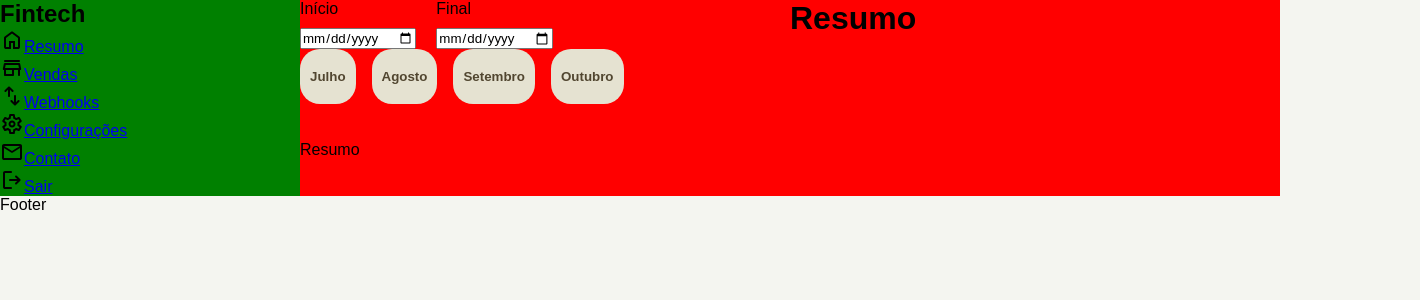
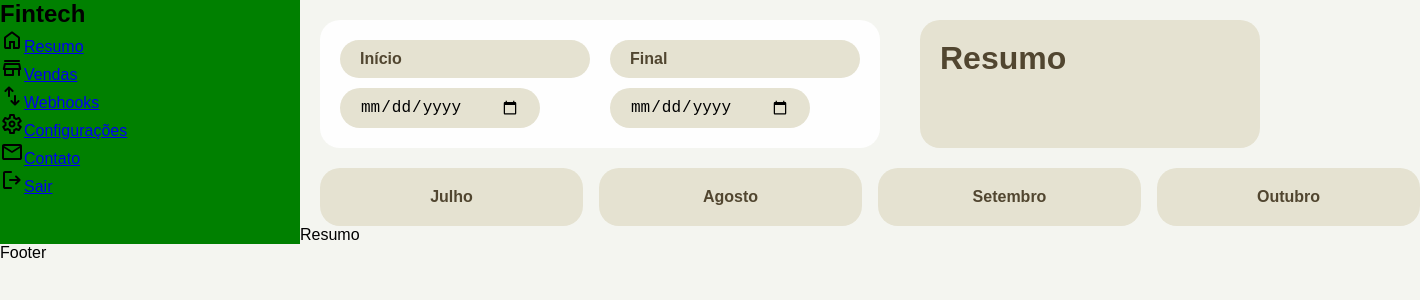
Before and after one commit to iamphelipe/fintech, a React (Vite) app: page / in a window 1280 px wide. Shown: the top 300 px of the page, 1420 px wide, since content can reach past the window. Built offline with nearby package versions, Linux system fonts and the light colour scheme; no server answers.

Commit message:
feature header btns styles already

```diff
--- a/src/App.css
+++ b/src/App.css
@@ -27,6 +27,16 @@ body {
 
 .menu-box {
    display: grid;
+   grid-template-columns: 1fr;
+   background-color: var(--color-1);
+}
+
+form {
+   display: grid;
    grid-template-columns: 1fr 1fr;
-   background-color: red;
 }
+
+button {
+   font-weight: 800;
+   font-size: 1rem;
+}
--- a/src/App.tsx
+++ b/src/App.tsx
@@ -16,7 +16,6 @@ function App() {
           <Sidebar />
           <div className="menu-box">
             <Header />
-            <h1>Resumo</h1>
             <main>
               <Routes>
                 <Route path="/" element={<Resumo />} />
--- a/src/Components/Header.css
+++ /dev/null
@@ -1,3 +0,0 @@
-.form-box {
-   display: flex;
-}
--- a/src/Components/Header.tsx
+++ b/src/Components/Header.tsx
@@ -2,10 +2,16 @@ import React from 'react'
 import Input from './Input'
 import { useData } from '../Context/useContext'
 import Meses from './Meses'
+import TitleRoute from './TitleRoute'
 
 const style: React.CSSProperties = {
   display: 'flex',
-  gap: "var(--gap)"
+  gap: "var(--gap)",
+  backgroundColor: "var(--color-2)",
+  color: "var(--color-4)",
+  padding: "var(--gap)",
+  margin: "var(--gap)",
+  borderRadius: "var(--gap)"
 }
 
 const Header = () => {
@@ -26,6 +32,7 @@ const Header = () => {
             onChange={(e) => setFinal(e.target.value)}
           />
         </div>
+        <TitleRoute />
         <Meses />
       </form>
   );
--- /dev/null
+++ b/src/Components/Input.css
@@ -0,0 +1,16 @@
+.input-control {
+   border: none;
+   font-family: monospace;
+   margin-right: 50px;
+}
+
+label {
+   font-weight: 600;
+}
+
+label, .input-control {
+   background-color: var(--color-3);
+   padding: var(--gap-s) var(--gap);
+   border-radius: var(--gap);
+   font-size: 1rem;
+}
--- a/src/Components/Input.tsx
+++ b/src/Components/Input.tsx
@@ -1,9 +1,10 @@
 import React from 'react'
+import "./Input.css"
 
 const style: React.CSSProperties = {
-   display: "flex",
-   flexDirection: "column",
-   gap: "var(--gap-s)"
+   display: "grid",
+   gridTemplateColumns: "250px",
+   gap: "var(--gap-s)",
 }
 
 type InputProps = React.ComponentProps<"input"> & {
@@ -15,7 +16,7 @@ const Input = ({label, ...rest} : InputProps) => {
   return (
    <div style={style}>
       <label htmlFor={label}>{label}</label>
-      <input type="date" name={label} {...rest} />
+      <input className='input-control' type="date" name={label} {...rest} />
    </div>
   );
 }
--- a/src/Components/MesBtn.tsx
+++ b/src/Components/MesBtn.tsx
@@ -3,12 +3,16 @@ import { useData } from "../Context/useContext";
 
 const style: React.CSSProperties = {
    textTransform: "capitalize",
-   padding: "var(--gap) var(--gap-s)",
+   padding: "var(--gap)",
    backgroundColor: "var(--color-3)",
    border: "none",
    borderRadius: "var(--gap)",
    color: "var(--color-4)",
-   fontWeight: "600"
+   fontWeight: "600",
+   display: "flex",
+   justifyContent: "center",
+   flex: "1",
+   cursor: "pointer"
 }
 
 function getMonth(n: number) {
--- a/src/Components/Meses.tsx
+++ b/src/Components/Meses.tsx
@@ -1,8 +1,20 @@
+import type React from 'react'
 import MesBtn from './MesBtn'
+
+const style: React.CSSProperties = {
+  display: "flex",
+  justifyContent: "center",
+  gap: "1rem",
+  width: "200%",
+  maxWidth: "1100px",
+  boxSizing: "border-box",
+  marginLeft: "var(--gap)"
+}
+
 
 const Meses = () => {
   return (
-    <div style={{display: "flex", gap: "1rem"}}>
+    <div style={style}>
       <MesBtn n={-3}/>
       <MesBtn n={-2}/>
       <MesBtn n={-1}/>
--- /dev/null
+++ b/src/Components/TitleRoute.tsx
@@ -0,0 +1,17 @@
+import React from 'react'
+
+const style : React.CSSProperties = {
+   padding: "var(--gap)",
+   margin: "var(--gap)",
+   borderRadius: "var(--gap)",
+   color: "var(--color-4)",
+   backgroundColor: "var(--color-3)"
+}
+
+const TitleRoute = () => {
+  return (
+    <h1 style={style}>Resumo</h1>
+  )
+}
+
+export default TitleRoute
```
